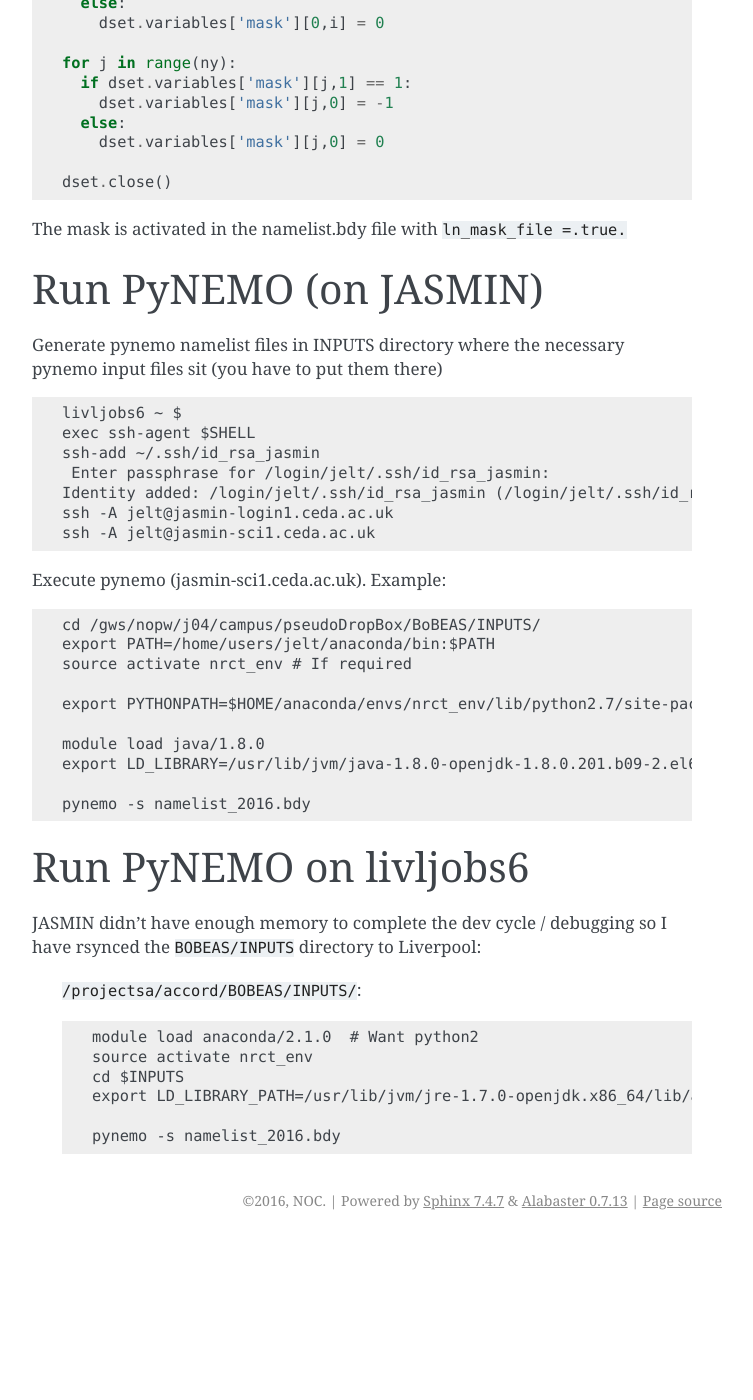
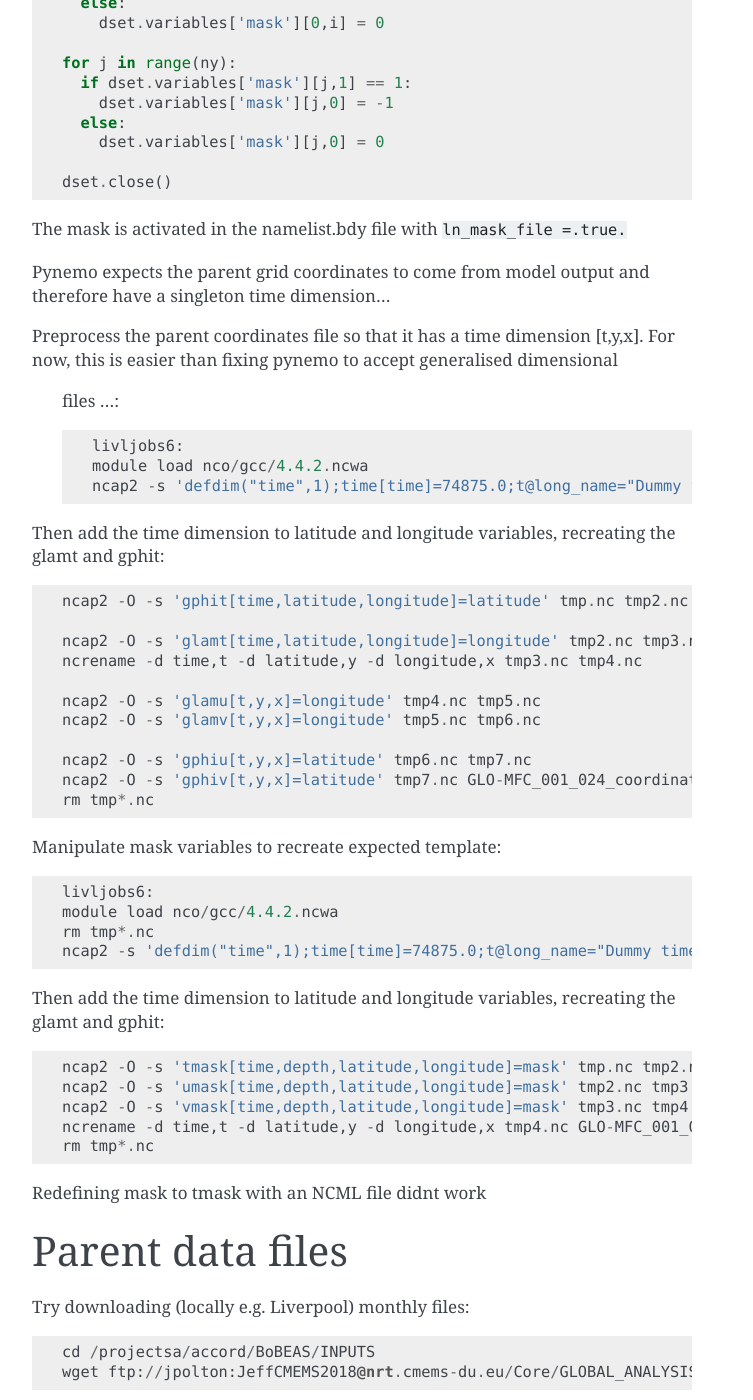
Before and after one commit to NOC-MSM/SEAsia, a Sphinx documentation site: the page built from recipes/docs/source/generate_copernicus_obc.rst, in a window 1280 px wide and 1400 px high, scrolled down 2767 px. Shown: the whole window, without its empty margins (388-1141 px from the left). Built offline with Sphinx 7.4.7, drawn with Linux system fonts in a browser that asks for light colours; before the commit the page ends 4007 px from its top, so only the background shows below that; some of the changed text lies outside the part shown.

```diff
--- a/recipes/docs/source/generate_copernicus_obc.rst
+++ b/recipes/docs/source/generate_copernicus_obc.rst
@@ -124,6 +124,67 @@
 
 The mask is activated in the namelist.bdy file with ``ln_mask_file =.true.``
 
+
+Pynemo expects the parent grid coordinates to come from model output and therefore
+have a singleton time dimension...
+
+Preprocess the parent coordinates file so that it has a time dimension [t,y,x].
+For now, this is easier than fixing pynemo to accept generalised dimensional
+ files ...::
+
+  livljobs6:
+  module load nco/gcc/4.4.2.ncwa
+  ncap2 -s 'defdim("time",1);time[time]=74875.0;t@long_name="Dummy time"' -O GLO-MFC_001_024_coordinates.nc tmp.nc
+
+Then add the time dimension to latitude and longitude variables, recreating the glamt and gphit::
+
+  ncap2 -O -s 'gphit[time,latitude,longitude]=latitude' tmp.nc tmp2.nc
+
+  ncap2 -O -s 'glamt[time,latitude,longitude]=longitude' tmp2.nc tmp3.nc
+  ncrename -d time,t -d latitude,y -d longitude,x tmp3.nc tmp4.nc
+
+  ncap2 -O -s 'glamu[t,y,x]=longitude' tmp4.nc tmp5.nc
+  ncap2 -O -s 'glamv[t,y,x]=longitude' tmp5.nc tmp6.nc
+
+  ncap2 -O -s 'gphiu[t,y,x]=latitude' tmp6.nc tmp7.nc
+  ncap2 -O -s 'gphiv[t,y,x]=latitude' tmp7.nc GLO-MFC_001_024_coordinates_v2.nc
+  rm tmp*.nc
+
+
+Manipulate mask variables to recreate expected template::
+
+
+  livljobs6:
+  module load nco/gcc/4.4.2.ncwa
+  rm tmp*.nc
+  ncap2 -s 'defdim("time",1);time[time]=74875.0;t@long_name="Dummy time"' -O GLO-MFC_001_024_mask_bathy.nc tmp.nc
+
+Then add the time dimension to latitude and longitude variables, recreating the glamt and gphit::
+
+  ncap2 -O -s 'tmask[time,depth,latitude,longitude]=mask' tmp.nc tmp2.nc
+  ncap2 -O -s 'umask[time,depth,latitude,longitude]=mask' tmp2.nc tmp3.nc
+  ncap2 -O -s 'vmask[time,depth,latitude,longitude]=mask' tmp3.nc tmp4.nc
+  ncrename -d time,t -d latitude,y -d longitude,x tmp4.nc GLO-MFC_001_024_mask_bathy_v2.nc
+  rm tmp*.nc
+
+Redefining mask to tmask with an NCML file didnt work
+
+
+
+
+Parent data files
+=================
+
+Try downloading (locally e.g. Liverpool) monthly files::
+
+  cd /projectsa/accord/BoBEAS/INPUTS
+  wget ftp://jpolton:JeffCMEMS2018@nrt.cmems-du.eu/Core/GLOBAL_ANALYSIS_FORECAST_PHY_001_024/global-analysis-forecast-phy-001-024-monthly/2016/mercatorpsy4v3r1_gl12_mean_201603.nc
+
+Try downloading jan, feb, march 2016 and run pynemo for Feb only. Does it work?
+
+
+
+
 Run PyNEMO (on JASMIN)
 ======================
 
@@ -161,9 +222,10 @@
 rsynced the ``BOBEAS/INPUTS`` directory to Liverpool:
  ``/projectsa/accord/BOBEAS/INPUTS/``::
 
+  cd $INPUTS
+
   module load anaconda/2.1.0  # Want python2
   source activate nrct_env
-  cd $INPUTS
   export LD_LIBRARY_PATH=/usr/lib/jvm/jre-1.7.0-openjdk.x86_64/lib/amd64/server:$LD_LIBRARY_PATH
 
   pynemo -s namelist_2016.bdy
```
